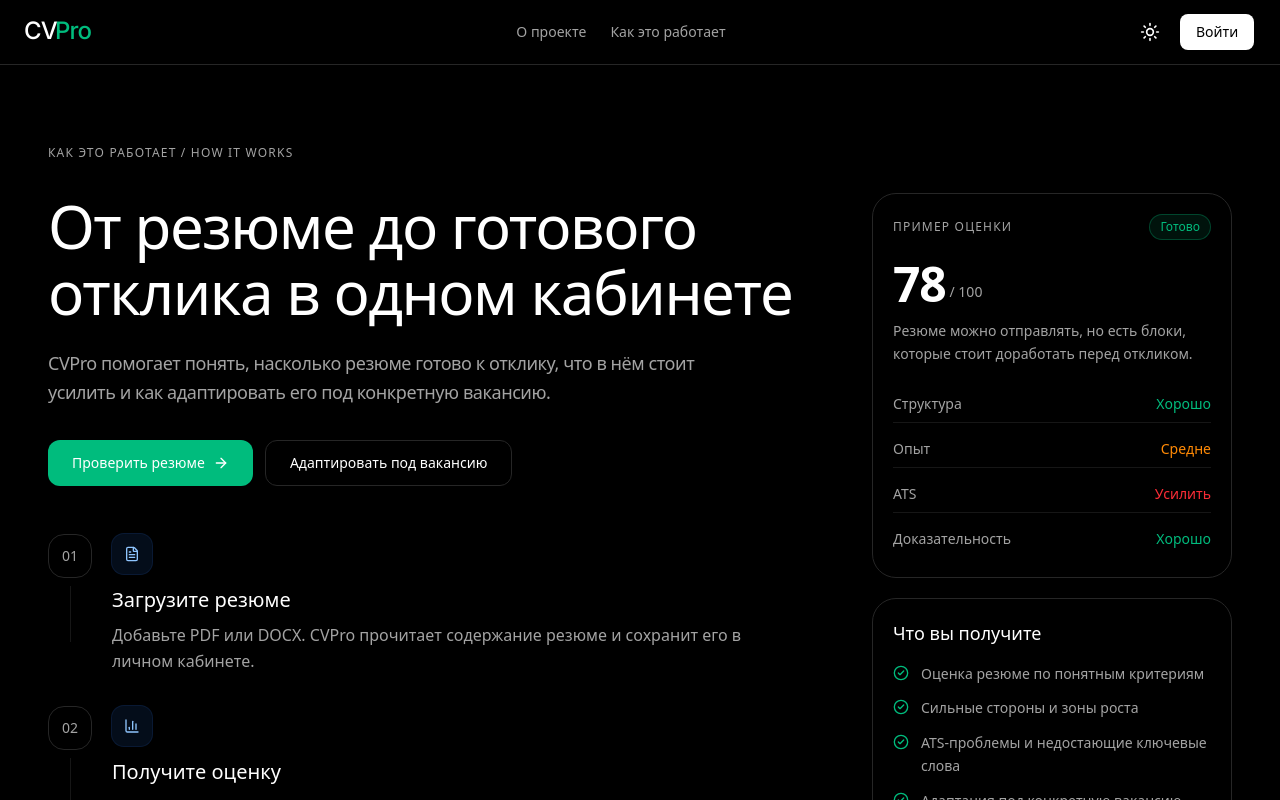
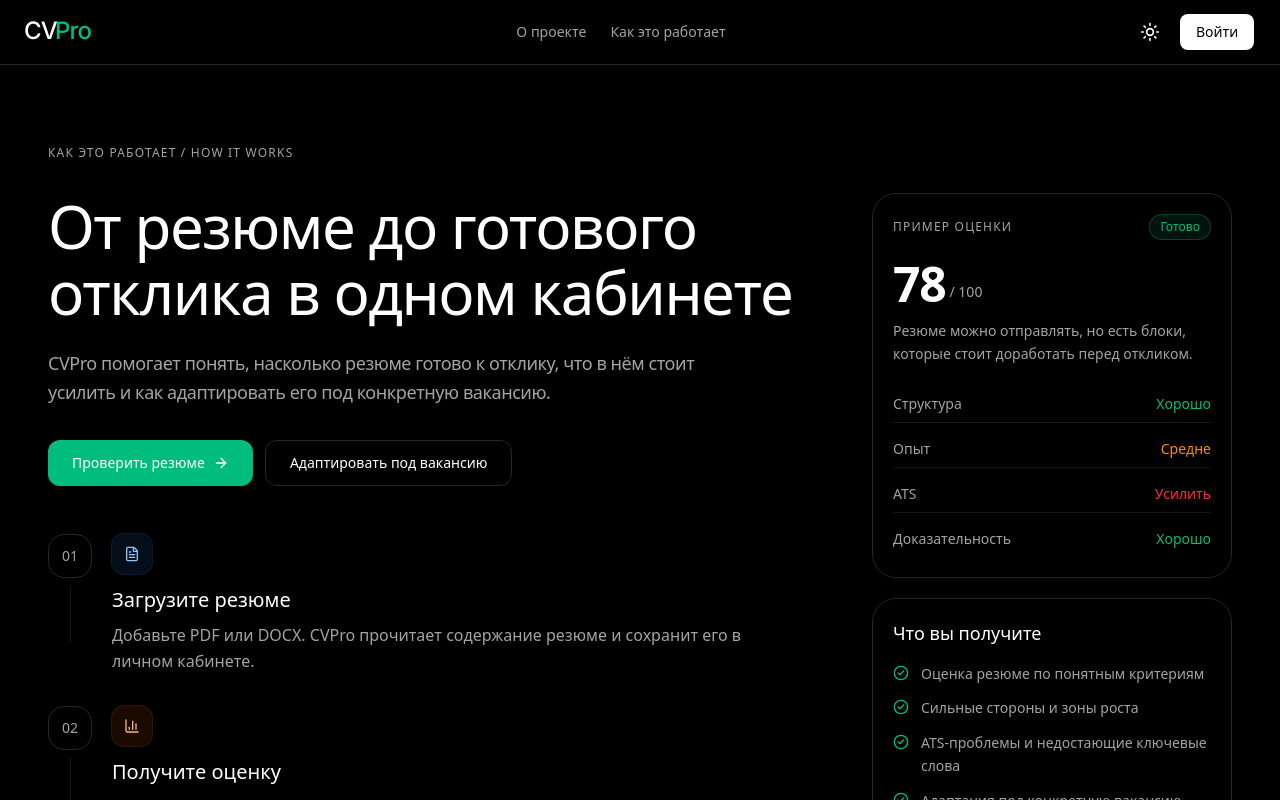
Before and after one commit to 0su0000000i17/CV, a Next.js app in the folder frontend/: page /how-it-works in a window 1280 px wide. Shown: the top 800 px of the page. Built offline with nearby package versions, Linux system fonts and the light colour scheme; no server answers.

Commit message:
Use semantic colors on how it works icons

```diff
--- a/frontend/app/how-it-works/page.tsx
+++ b/frontend/app/how-it-works/page.tsx
@@ -16,6 +16,7 @@ type Step = {
   title: string;
   description: string;
   icon: LucideIcon;
+  iconClassName: string;
 };
 
 const steps: Step[] = [
@@ -25,6 +26,7 @@ const steps: Step[] = [
     description:
       'Добавьте PDF или DOCX. CVPro прочитает содержание резюме и сохранит его в личном кабинете.',
     icon: FileText,
+    iconClassName: 'bg-blue-500/10 text-blue-300 ring-blue-500/20',
   },
   {
     number: '02',
@@ -32,6 +34,7 @@ const steps: Step[] = [
     description:
       'Сервис проверит структуру, опыт, навыки, ATS-совместимость и места, которые стоит усилить перед откликом.',
     icon: BarChart3,
+    iconClassName: 'bg-orange-500/10 text-orange-300 ring-orange-500/20',
   },
   {
     number: '03',
@@ -39,6 +42,7 @@ const steps: Step[] = [
     description:
       'В отчёте будет общий score, детализация по блокам и конкретные рекомендации без технической терминологии.',
     icon: CheckCircle2,
+    iconClassName: 'bg-emerald-500/10 text-emerald-300 ring-emerald-500/20',
   },
   {
     number: '04',
@@ -46,6 +50,7 @@ const steps: Step[] = [
     description:
       'Вставьте описание вакансии — CVPro подготовит новую версию резюме под требования работодателя.',
     icon: Target,
+    iconClassName: 'bg-violet-500/10 text-violet-300 ring-violet-500/20',
   },
   {
     number: '05',
@@ -53,6 +58,7 @@ const steps: Step[] = [
     description:
       'Исходное резюме останется без изменений. Новую версию можно проверить, отредактировать и скачать.',
     icon: ShieldCheck,
+    iconClassName: 'bg-emerald-500/10 text-emerald-300 ring-emerald-500/20',
   },
 ];
 
@@ -133,7 +139,9 @@ export default function HowItWorksPage() {
                     </div>
 
                     <div className="min-w-0 pb-2">
-                      <div className="mb-3 flex h-10 w-10 items-center justify-center rounded-xl bg-blue-500/10 text-blue-300 ring-1 ring-blue-500/20">
+                      <div
+                        className={`mb-3 flex h-10 w-10 items-center justify-center rounded-xl ring-1 ${step.iconClassName}`}
+                      >
                         <Icon className="h-4 w-4" />
                       </div>
 
```
